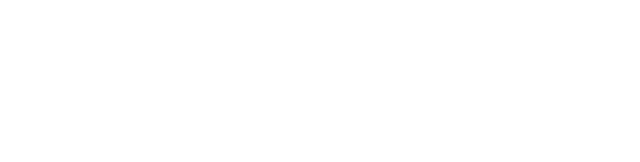
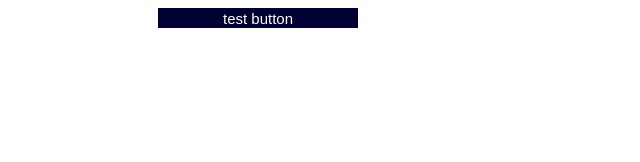
Before and after one commit to thecreeez/JS-UI-lib, a plain HTML site: page index.html in a window 1280 px wide. Shown: the whole page, without its empty margins (0-640 px from the left). Drawn offline with Linux system fonts and the light colour scheme.

Commit message:
working render button

```diff
--- a/index.html
+++ b/index.html
@@ -15,5 +15,8 @@
     <script src="scripts/classes/UISlider.js"></script>
     <script src="scripts/classes/UITextInput.js"></script>
     <script src="scripts/classes/UIButton.js"></script>
+
+
+    <script src="scripts/example.js"></script>
 </body>
 </html>
--- a/scripts/classes/UIButton.js
+++ b/scripts/classes/UIButton.js
@@ -1,4 +1,8 @@
 class UIButton extends UIElement {
+    static FILL_DEFAULT = [0, 0, 51];
+    static FILL_HOVER = [0, 51, 204];
+    static FILL_INACTIVE = [0, 0, 20];
+
     static getMinWidth() {
         return 200;
     }
@@ -28,7 +32,7 @@ class UIButton extends UIElement {
     }
 
     render(canvas, ctx) {
-        this._manager.setFont(this._defaultFontSize, "arial");
+        this._manager.setFont(this._defaultFontSize, this._manager.defaultFont);
         this._manager.setFillColor(this._getColor())
 
         let buttonWidth = ctx.measureText(this._text).width * 1.5;
@@ -61,21 +65,21 @@ class UIButton extends UIElement {
     }
 
     _getColor() {
-        let r = HUD_COLORS.BUTTON_INACTIVE[0];
-        let g = HUD_COLORS.BUTTON_INACTIVE[1];
-        let b = HUD_COLORS.BUTTON_INACTIVE[2];
+        let r = UIButton.FILL_INACTIVE[0];
+        let g = UIButton.FILL_INACTIVE[1];
+        let b = UIButton.FILL_INACTIVE[2];
 
         if (!this.isActive)
             return `rgb(${r},${g},${b})`;
 
         if (this.isHover) {
-            r = HUD_COLORS.BUTTON_HOVER[0] - HUD_COLORS.BUTTON_DEFAULT[0] * (1-this.animationState);
-            g = HUD_COLORS.BUTTON_HOVER[1] - HUD_COLORS.BUTTON_DEFAULT[1] * (1-this.animationState);
-            b = HUD_COLORS.BUTTON_HOVER[2] - HUD_COLORS.BUTTON_DEFAULT[2] * (1-this.animationState);
+            r = UIButton.FILL_HOVER[0] - UIButton.FILL_DEFAULT[0] * (1-this.animationState);
+            g = UIButton.FILL_HOVER[1] - UIButton.FILL_DEFAULT[1] * (1-this.animationState);
+            b = UIButton.FILL_HOVER[2] - UIButton.FILL_DEFAULT[2] * (1-this.animationState);
         } else {
-            r = HUD_COLORS.BUTTON_DEFAULT[0] + HUD_COLORS.BUTTON_HOVER[0] * (1-this.animationState);
-            g = HUD_COLORS.BUTTON_DEFAULT[1] + HUD_COLORS.BUTTON_HOVER[1] * (1-this.animationState);
-            b = HUD_COLORS.BUTTON_DEFAULT[2] + HUD_COLORS.BUTTON_HOVER[2] * (1-this.animationState);
+            r = UIButton.FILL_DEFAULT[0] + UIButton.FILL_HOVER[0] * (1-this.animationState);
+            g = UIButton.FILL_DEFAULT[1] + UIButton.FILL_HOVER[1] * (1-this.animationState);
+            b = UIButton.FILL_DEFAULT[2] + UIButton.FILL_HOVER[2] * (1-this.animationState);
         }
 
         return `rgb(${r},${g},${b})`;
--- a/scripts/classes/UIManager.js
+++ b/scripts/classes/UIManager.js
@@ -14,6 +14,8 @@ class UIManager {
         this._ctx = canvas.getContext("2d");
 
         this._lastUpdate = Date.now();
+
+        this.defaultFont = "arial";
     }
 
     addElement(id, element) {
@@ -37,7 +39,7 @@ class UIManager {
 
     render() {
         for (let element of this._elements) {
-            element.render(this._canvas, this._ctx);
+            element[1].render(this._canvas, this._ctx);
         }
     }
 
@@ -45,11 +47,19 @@ class UIManager {
         let deltaTime = Date.now() - this._lastUpdate;
 
         for (let element of this._elements) {
-            element.update(deltaTime);
+            element[1].update(deltaTime);
         }
     }
 
     error(message) {
         console.error("UIManager",message);
     }
+
+    setFont(size, font) {
+        this._ctx.font = size+"px "+font;
+    }
+
+    setFillColor(color) {
+        this._ctx.fillStyle = color;
+    }
 }
--- a/scripts/example.js
+++ b/scripts/example.js
@@ -4,15 +4,33 @@ window.onload = () => {
     setInterval(update, 1000 / 60);
 }
 
-document.querySelector("canvas").width = document.width;
-document.querySelector("canvas").height = document.height;
+document.querySelector("canvas").width = 1000;
+document.querySelector("canvas").height = 500;
 
 const UIManagerInstance = new UIManager(document.querySelector("canvas"));
 
 function start() {
-    UIManagerInstance.addElement("Button", new UIButton())
+    UIManagerInstance.addElement("Button", new UIButton({
+        manager: UIManagerInstance,
+        isActive: true,
+        isRender: true,
+        onClick: (elem) => {
+            console.log(123);
+        },
+        pos: [250,20],
+        text: "test button"
+    }))
 }
 
 function update() {
+    UIManagerInstance.update();
+    UIManagerInstance.render();
+}
 
+let HUD_COLORS = {
+    TEXTINPUT_BACKGROUND: [200, 200, 200],
+    TEXTINPUT_HOVER_STROKE: [0, 51, 204],
+
+    SLIDER_BACKGROUND: [0, 0, 51],
+    SLIDER_FOREGROUND: [0, 51, 204]
 }
```
